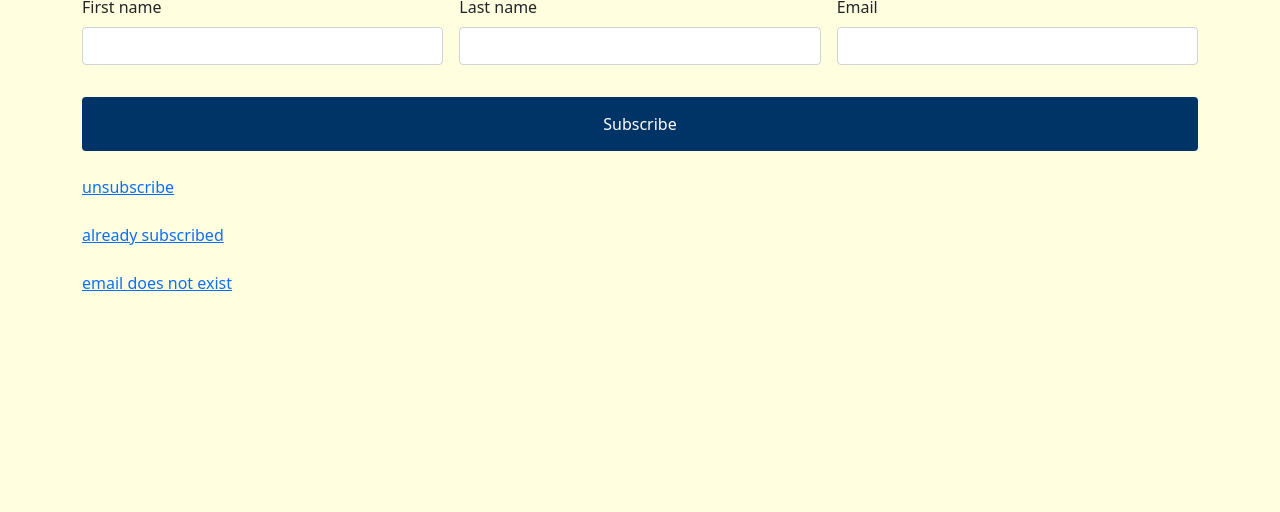
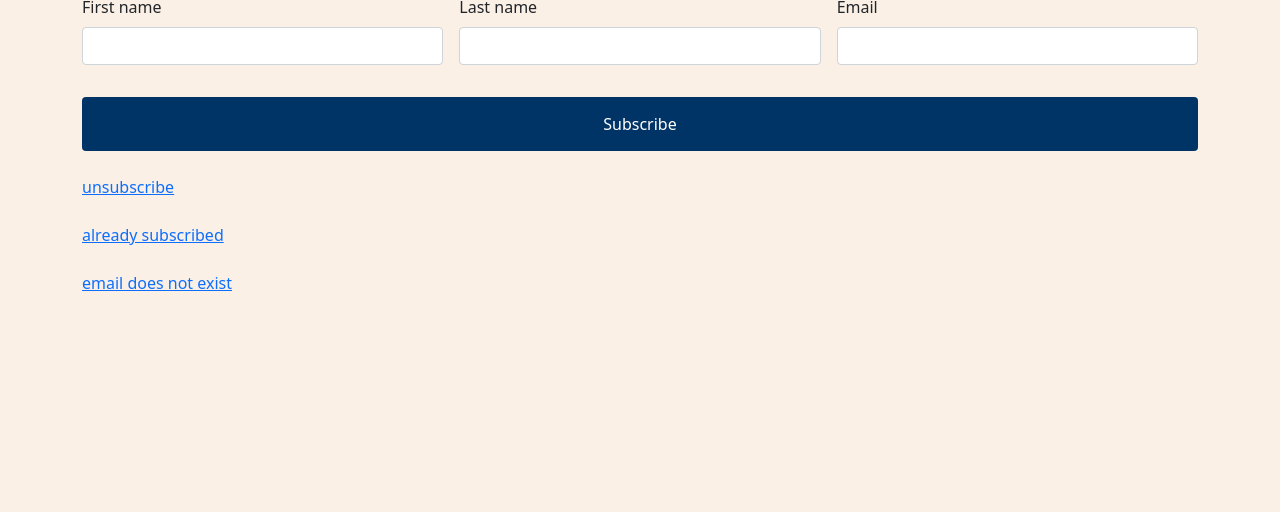
Before and after one commit to AnnaShannon2002/sobie-subscribe-list, a PHP site: page /subscribe.html in a window 1280 px wide. Shown: the part 288-800 px from the top of the page. Run offline with PHP 8.4, Linux system fonts and the light colour scheme; some libraries are stand-ins or nearby versions.

Commit message:
Update styles.css

```diff
--- a/styles.css
+++ b/styles.css
@@ -35,7 +35,7 @@
   color: DarkBlue;
 }
 body {
-  background-color: lightyellow;
+    background-color: Linen;
 }
 #formSubmit {
   background-color: #003366;
```
